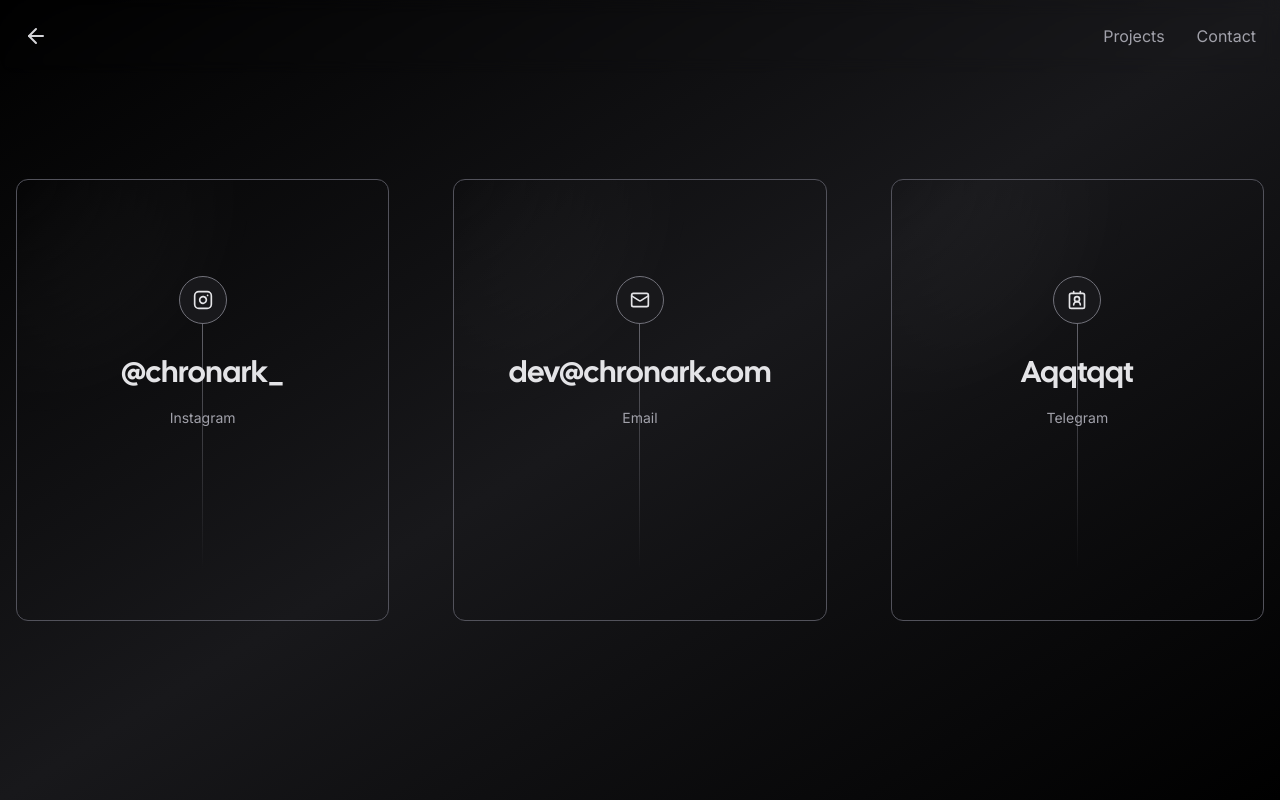
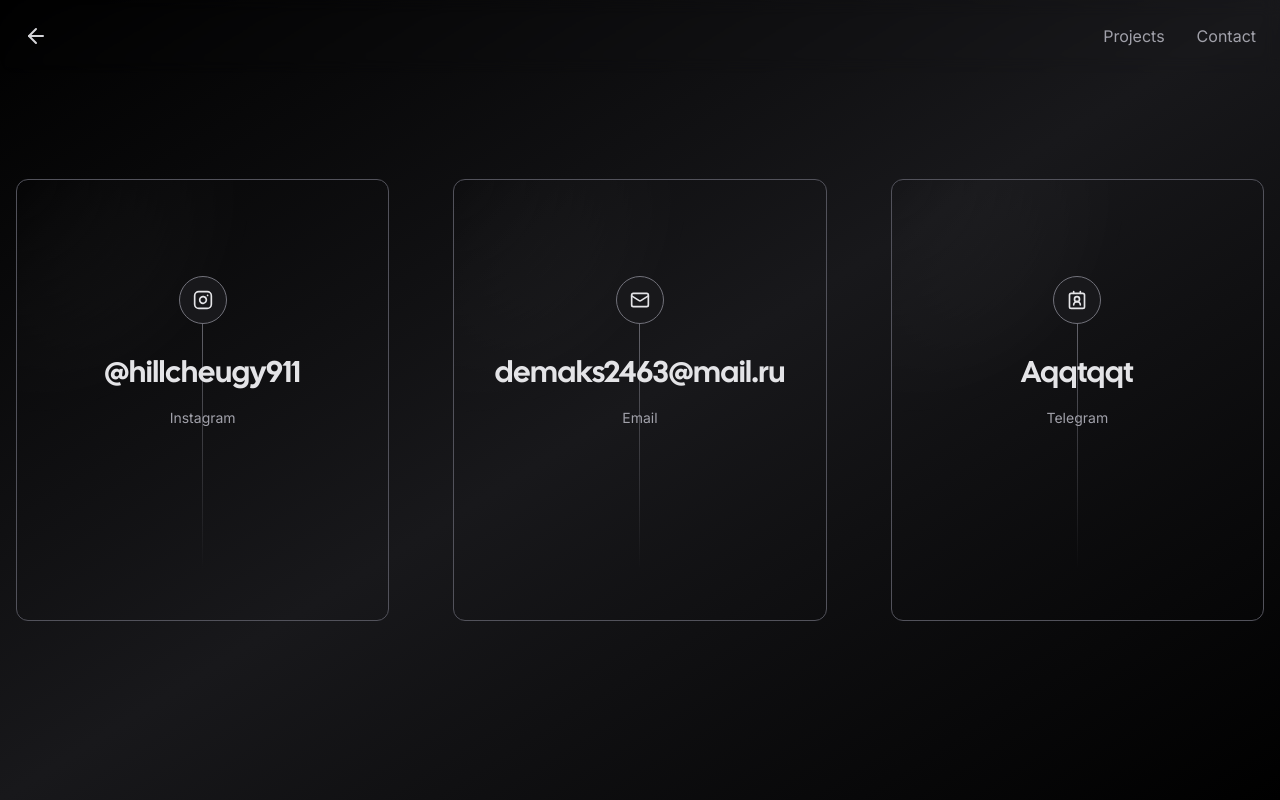
Before and after one commit to Bluecoolclouds/nextjs-portfolio-pageview-counter, a Next.js app: page /contact in a window 1280 px wide. Built offline with nearby package versions, Linux system fonts and the light colour scheme; no server answers; what tailwindcss-debug-screens would draw is missing.

Commit message:
Update page.tsx

```diff
--- a/app/contact/page.tsx
+++ b/app/contact/page.tsx
@@ -7,19 +7,19 @@ import { Card } from "../components/card";
 const socials = [
 	{
 		icon: <Instagram size={20} />,
-		href: "https://twitter.com/chronark_",
+		href: "https://instagram.com/hillcheugy911",
 		label: "Instagram",
-		handle: "@chronark_",
+		handle: "@hillcheugy911",
 	},
 	{
 		icon: <Mail size={20} />,
-		href: "mailto:dev@chronark.com",
+		href: "mailto:demaks2463@mail.ru",
 		label: "Email",
-		handle: "dev@chronark.com",
+		handle: "demaks2463@mail.ru",
 	},
 	{
 		icon: <Contact2 size={20} />,
-		href: "https://github.com/chronark",
+		href: "https://t.me/gorlinh",
 		label: "Telegram",
 		handle: "Aqqtqqt",
 	},
```
